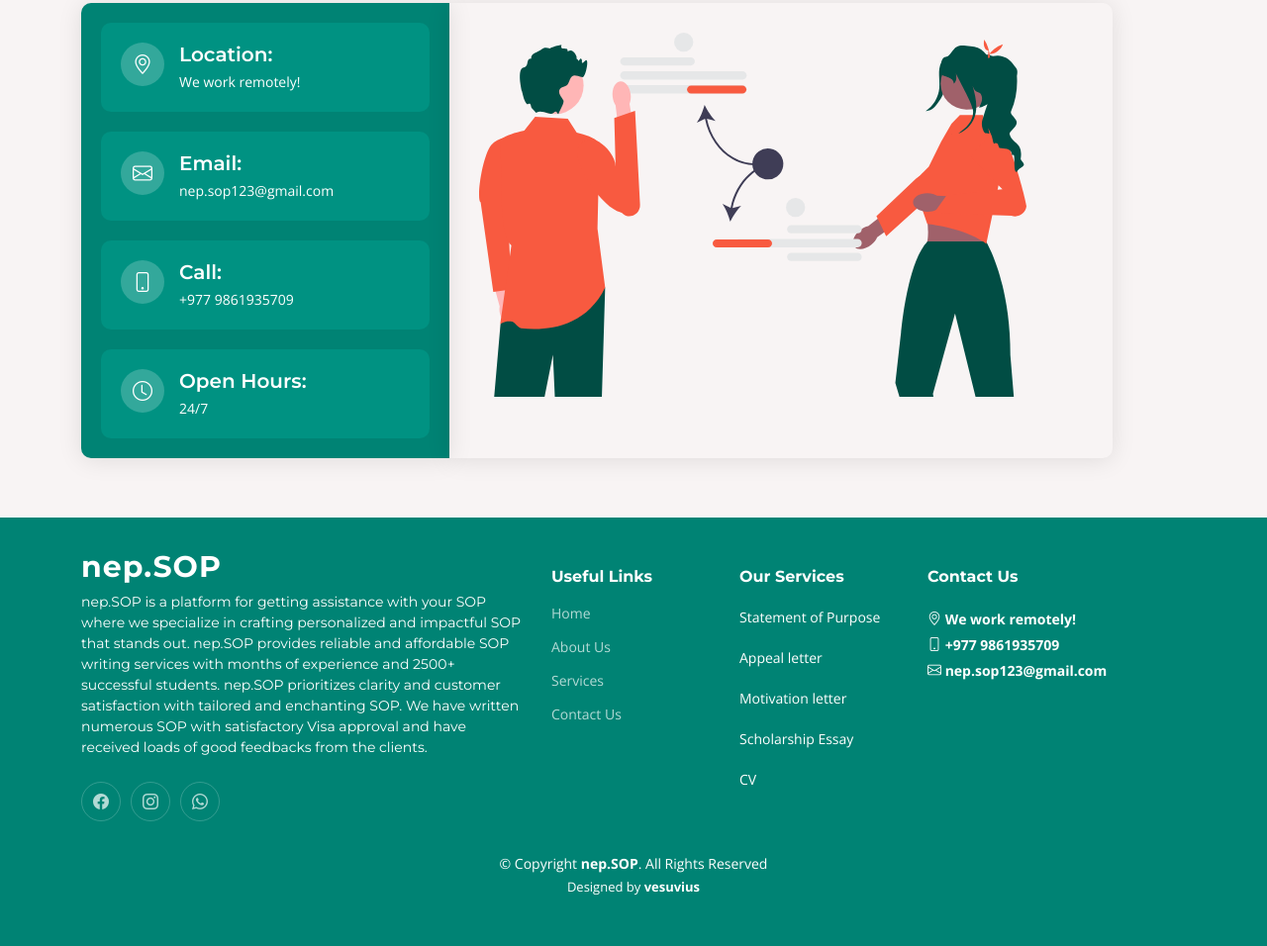
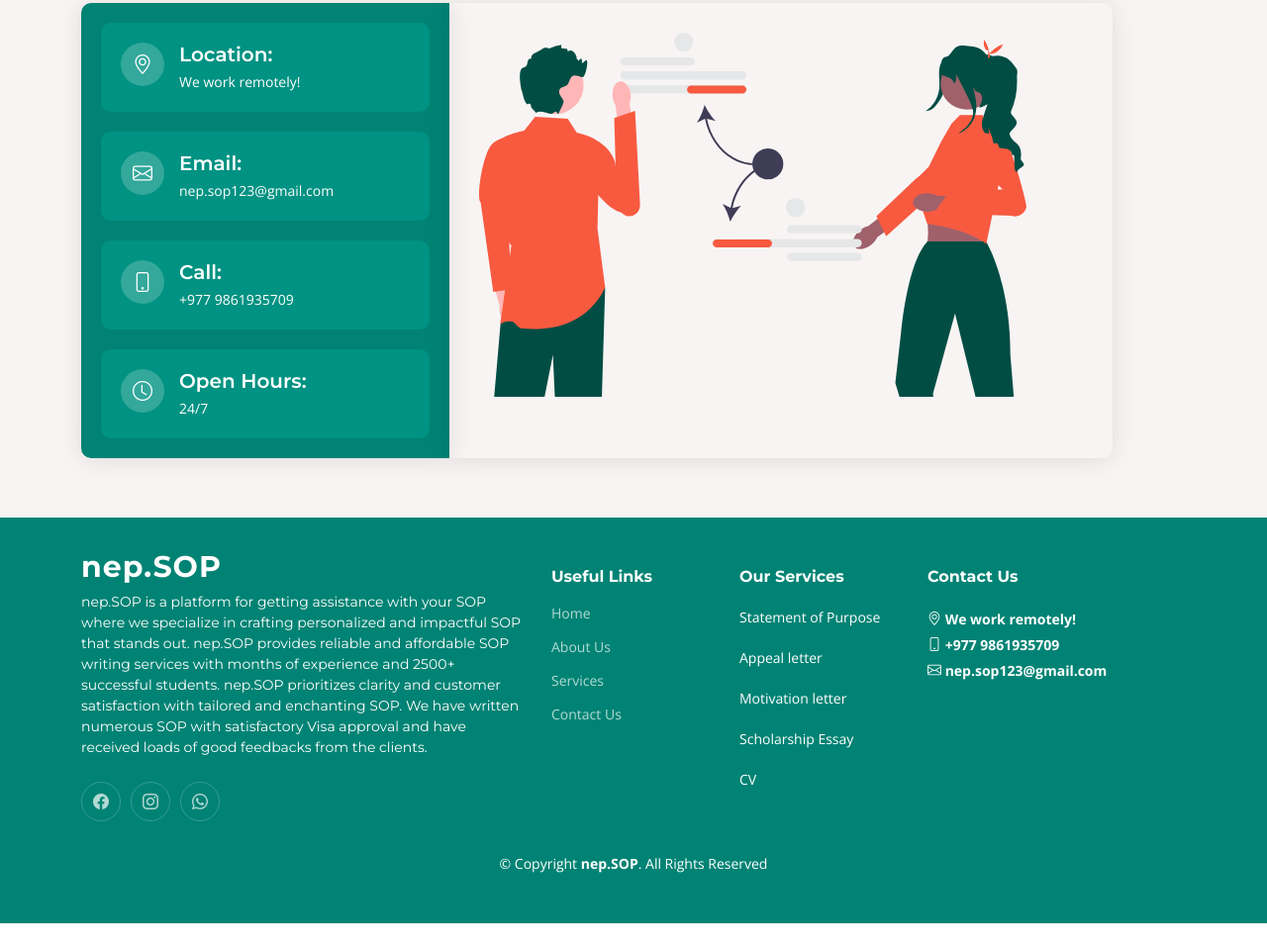
Before and after one commit to suyogsapkota/nep.SOP, a plain HTML site: page index.html in a window 1280 px wide. Shown: the part 5693-6649 px from the top of the page at 99% size. After the commit the page ends 6626 px from the top, so only its background shows below. Drawn offline with nearby package versions, Linux system fonts and the light colour scheme.

Commit message:
Updated index.html

```diff
--- a/index.html
+++ b/index.html
@@ -716,10 +716,6 @@
       <div class="copyright">
         &copy; Copyright <strong><span>nep.SOP</span></strong>. All Rights Reserved
       </div>
-      <div class="credits">
-
-        Designed by <a href="https://vesuvius.com.np/"><strong><span>vesuvius</span></strong></a>
-      </div>
     </div>
   </footer><!-- End Footer -->
   <!-- Messenger Chat Plugin Code -->
```
